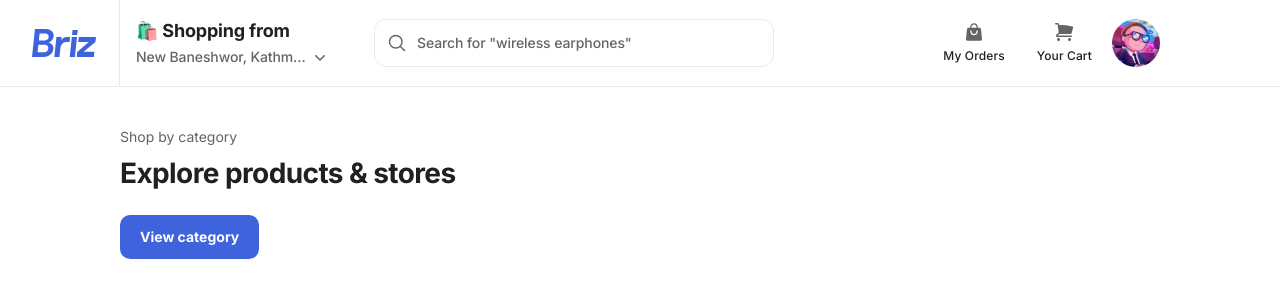
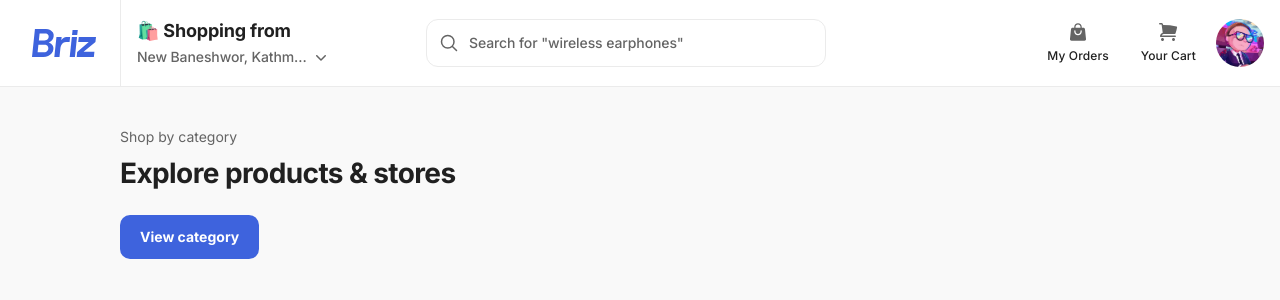
Before and after one commit to rayayogesh48/briz, a Next.js app in the folder briz-web/: page / in a window 1280 px wide. Shown: the top 300 px of the page. Built offline with nearby package versions, Linux system fonts and the light colour scheme.

Commit message:
Navbar fixes

```diff
--- a/briz-web/src/app/globals.css
+++ b/briz-web/src/app/globals.css
@@ -1,4 +1,4 @@
-:root { --background: #fff; --foreground: #202020; --muted-foreground: #646464; --border: #ebebeb; --primary: #3e63dd; --primary-container: #f0f4ff; --muted: #f1f1f1; --secondary: #30a46c; --secondary-container: #e9f9ee; --discount: #e54666; }
+:root { --background: #f9f9f9; --card: #ffffff; --foreground: #202020; --muted-foreground: #646464; --border: #ebebeb; --primary: #3e63dd; --primary-container: #f0f4ff; --muted: #f1f1f1; --secondary: #30a46c; --secondary-container: #e9f9ee; --discount: #e54666; }
 * { box-sizing: border-box; }
 body { margin: 0; background: var(--background); color: var(--foreground); font-family: var(--font-inter), Arial, sans-serif; }
 button, input, select, textarea { font: inherit; }
--- a/briz-web/src/components/briz-header.module.css
+++ b/briz-web/src/components/briz-header.module.css
@@ -1,13 +1,13 @@
 .header { container-type: inline-size; position: relative; display: flex; align-items: center; width: 100%; height: 87px; background: #fff; border-bottom: 1px solid var(--border); }
 .identity { display: flex; align-self: stretch; flex: 1 1 0; min-width: 0; }
-.logo { display: flex; align-items: center; padding-left: 32px; width: 120px; flex-shrink: 0; border-right: 1px solid var(--border); }
+.logo { display: flex; align-items: center; padding-left: 32px; width: 121px; flex-shrink: 0; border-right: 1px solid var(--border); }
 .logo img { display: block; width: 63.733px; height: 28px; }
 .location { border: 0; background: transparent; padding: 0 32px; display: flex; flex-direction: column; align-items: flex-start; justify-content: center; gap: 4px; text-align: left; min-width: 0; }
 .location strong { font-size: 18px; font-weight: 650; line-height: 24px; letter-spacing: -.198px; white-space: nowrap; }
 .location > span { display: flex; align-items: center; gap: 4px; color: var(--muted-foreground); font-size: 14px; font-weight: 450; line-height: 20px; letter-spacing: -.1px; }
 .address { max-width: 210px; overflow: hidden; text-overflow: ellipsis; white-space: nowrap; }
 .searchColumn { flex: 0 0 540px; min-width: 0; display: flex; justify-content: center; }
-.actions { display: flex; flex: 1 1 0; min-width: 0; justify-content: flex-end; align-items: center; gap: 12px; padding: 0 120px 0 12px; }
+.actions { display: flex; flex: 1 1 0; min-width: 0; justify-content: flex-end; align-items: center; gap: 12px; padding: 0 32px 0 12px; }
 .navAction { border: 0; background: transparent; display: flex; flex-direction: column; align-items: center; justify-content: center; gap: 6px; height: 48px; padding: 4px 12px; font-size: 12px; line-height: 16px; font-weight: 450; letter-spacing: .12px; white-space: nowrap; }
 .avatar { border: 0; background: transparent; padding: 0; width: 48px; height: 48px; flex-shrink: 0; border-radius: 50%; overflow: hidden; }
 .primary, .secondary { border: 1px solid var(--border); display: flex; align-items: center; justify-content: center; gap: 8px; padding: 0 12px; height: 44px; border-radius: 10px; font-size: 14px; line-height: 20px; letter-spacing: -.1px; font-weight: 650; white-space: nowrap; background: #fff; }
@@ -50,5 +50,5 @@
 @container (min-width: 1280px) and (max-width: 1400px) {
  .location { padding-inline: 16px; }
  .address { max-width: 170px; }
- .actions { padding-right: 120px; gap: 8px; }
+ .actions { padding-right: 16px; gap: 8px; }
 }
```
Also changed, not shown: 1 other file (tests, documents, lock files or other folders).
